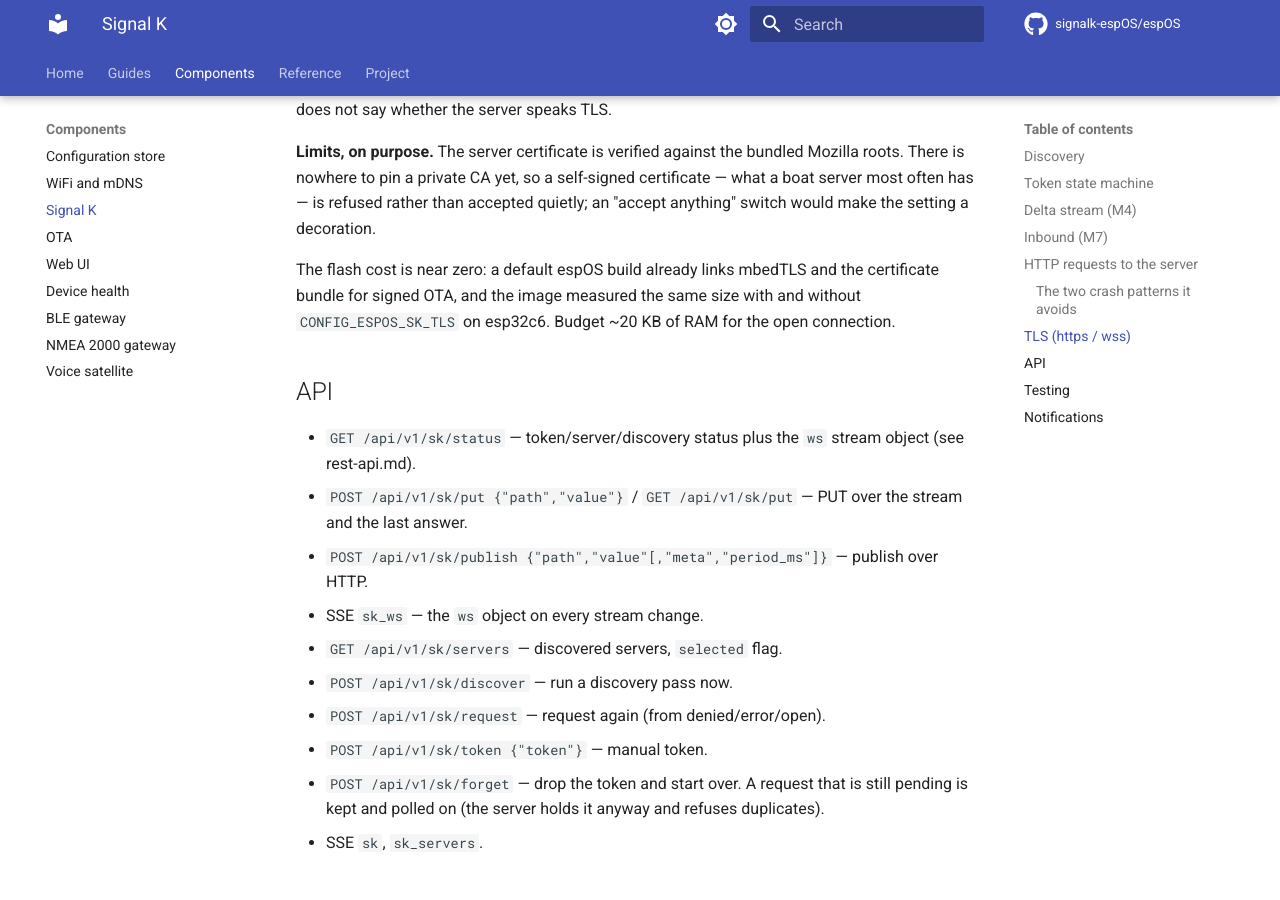
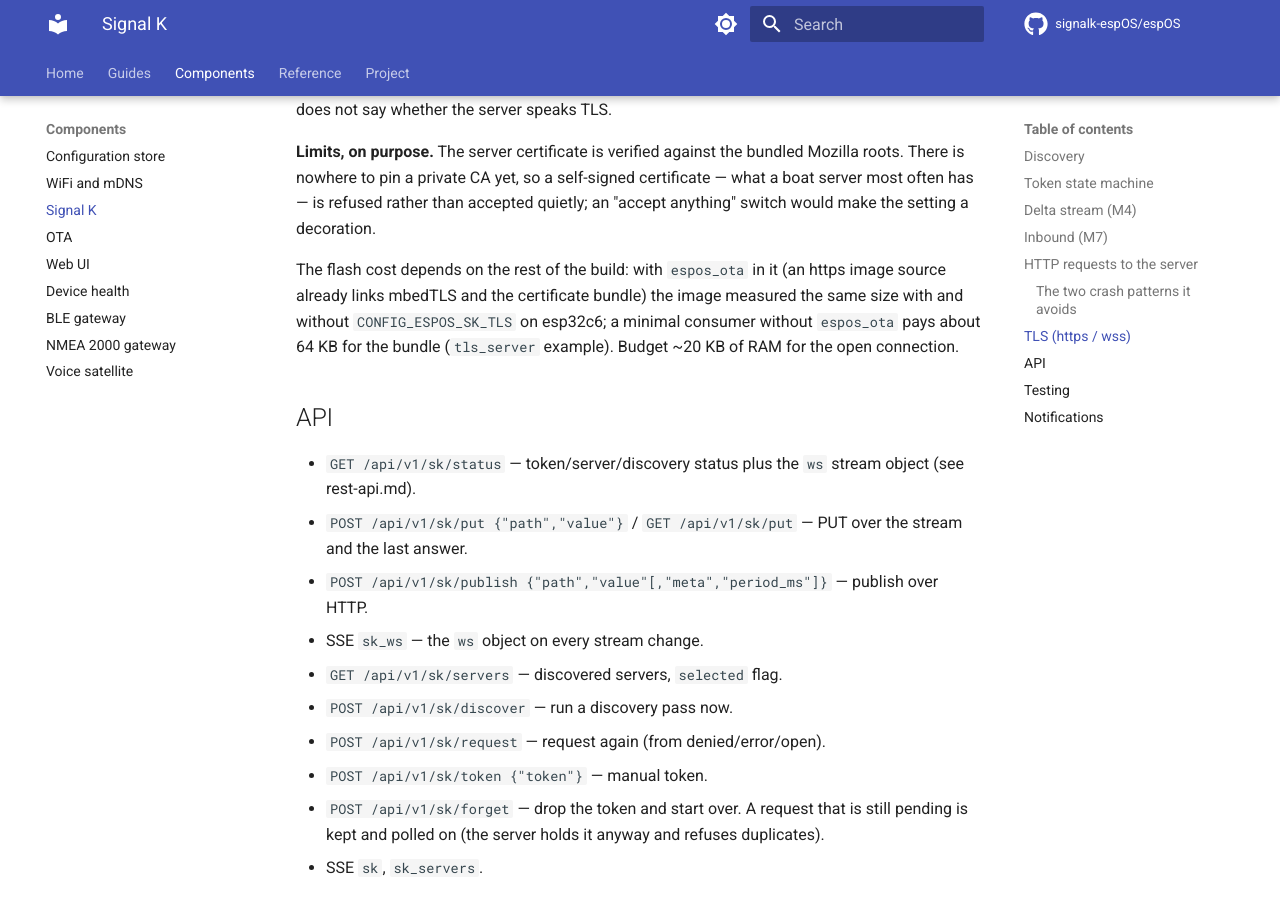
Before and after one commit to dirkwa/espOS, an MkDocs documentation site: the page built from docs/signalk.md, in a window 1280 px wide and 900 px high, scrolled down 6556 px. Built offline with MkDocs 1.6.1 and Material for MkDocs 9.7.7, drawn with Linux system fonts in a browser that asks for light colours; comment, search, counter and statistics services are not loaded; some of the changed text lies outside the part shown.

Commit message:
wifi, sk: manifests and header fixes found by the examples
espos_wifi's manifest names esp_wifi_remote for the ESP32-P4 next to
esp_hosted, whose own manifest declares only idf, so consumers stop repeating
both lines. Component manifests exclude example build state from registry
packs. Doxygen-clean header comments (never `*/` inside one), the TLS flash
cost stated per build shape (unchanged with espos_ota, about 64 KB without),
and publish-before-start documented as ESP_ERR_INVALID_STATE.

```diff
--- a/docs/signalk.md
+++ b/docs/signalk.md
@@ -90,7 +90,7 @@
 ## Delta stream (M4)
 
 `espos_sk_publish_number/string/bool/json(path, value)` is the whole app
-API: thread-safe, never blocks, works before WiFi is up. Values are for
+API: thread-safe, never blocks, works before WiFi is up (but only after `espos_sk_start()` — earlier calls return `ESP_ERR_INVALID_STATE`). Values are for
 `vessels.self`; the source label is `espos.<hostname>`.
 
 Pipeline (`sk_delta.c`, pure C, unit-tested; `sk_ws.c` = the transport
@@ -305,10 +305,12 @@
 rather than accepted quietly; an "accept anything" switch would make the
 setting a decoration.
 
-The flash cost is near zero: a default espOS build already links mbedTLS and
-the certificate bundle for signed OTA, and the image measured the same size
-with and without `CONFIG_ESPOS_SK_TLS` on esp32c6. Budget ~20 KB of RAM for
-the open connection.
+The flash cost depends on the rest of the build: with `espos_ota` in it (an
+https image source already links mbedTLS and the certificate bundle) the
+image measured the same size
+with and without `CONFIG_ESPOS_SK_TLS` on esp32c6; a minimal consumer without
+`espos_ota` pays about 64 KB for the bundle (`tls_server` example). Budget
+~20 KB of RAM for the open connection.
 
 ## API
 
```
Also changed, not shown: 17 other files.
